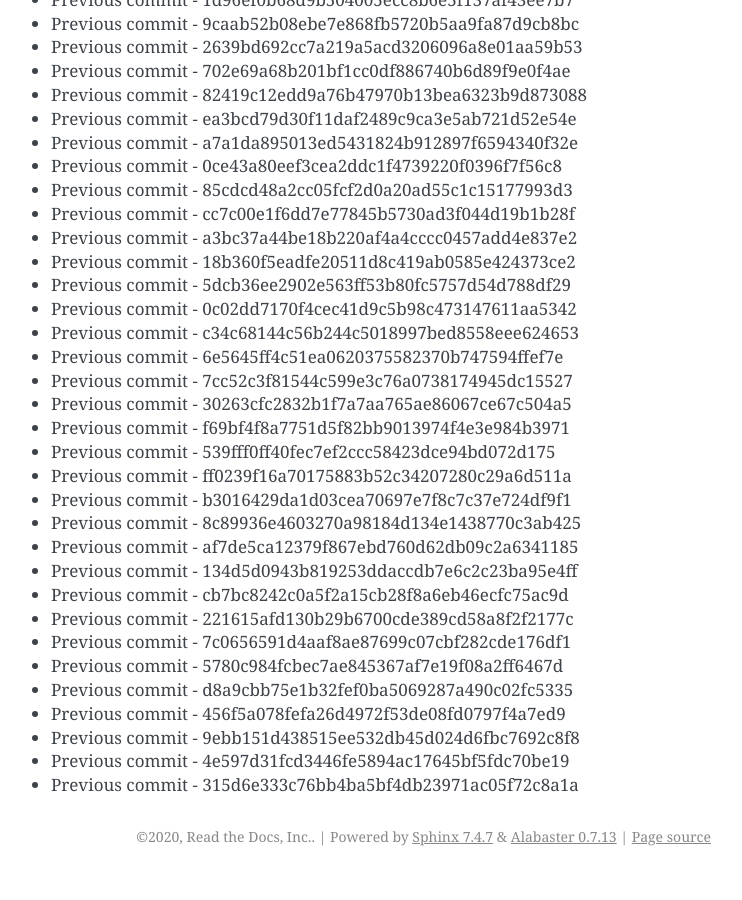
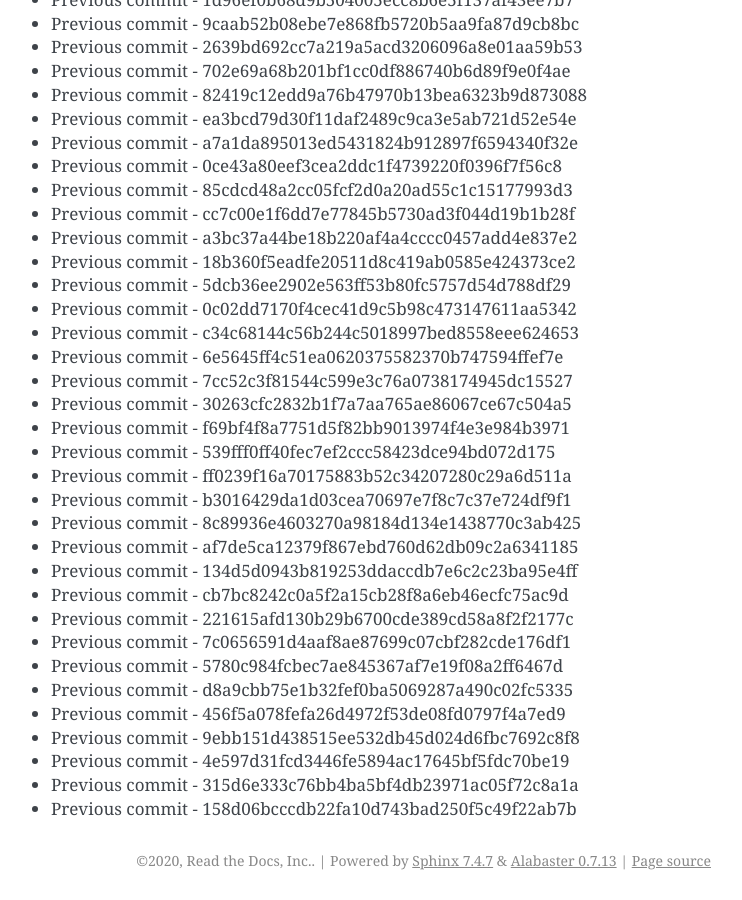
Before and after one commit to readthedocs/rtd-git-stresstest, a Sphinx documentation site: the page built from docs/updates.rst, in a window 1280 px wide and 900 px high, scrolled down 30259 px. Shown: the whole window, without its empty margins (399-1141 px from the left). Built offline with Sphinx 7.4.7, drawn with Linux system fonts in a browser that asks for light colours; before the commit the page ends 31135 px from its top, so only the background shows below that.

Commit message:
Generating commit from previous: 158d06bcccdb22fa10d743bad250f5c49f22ab7b

```diff
--- a/docs/updates.rst
+++ b/docs/updates.rst
@@ -1303,3 +1303,4 @@ It can be tested for any performance characteristics.
 * Previous commit - 9ebb151d438515ee532db45d024d6fbc7692c8f8
 * Previous commit - 4e597d31fcd3446fe5894ac17645bf5fdc70be19
 * Previous commit - 315d6e333c76bb4ba5bf4db23971ac05f72c8a1a
+* Previous commit - 158d06bcccdb22fa10d743bad250f5c49f22ab7b
```
